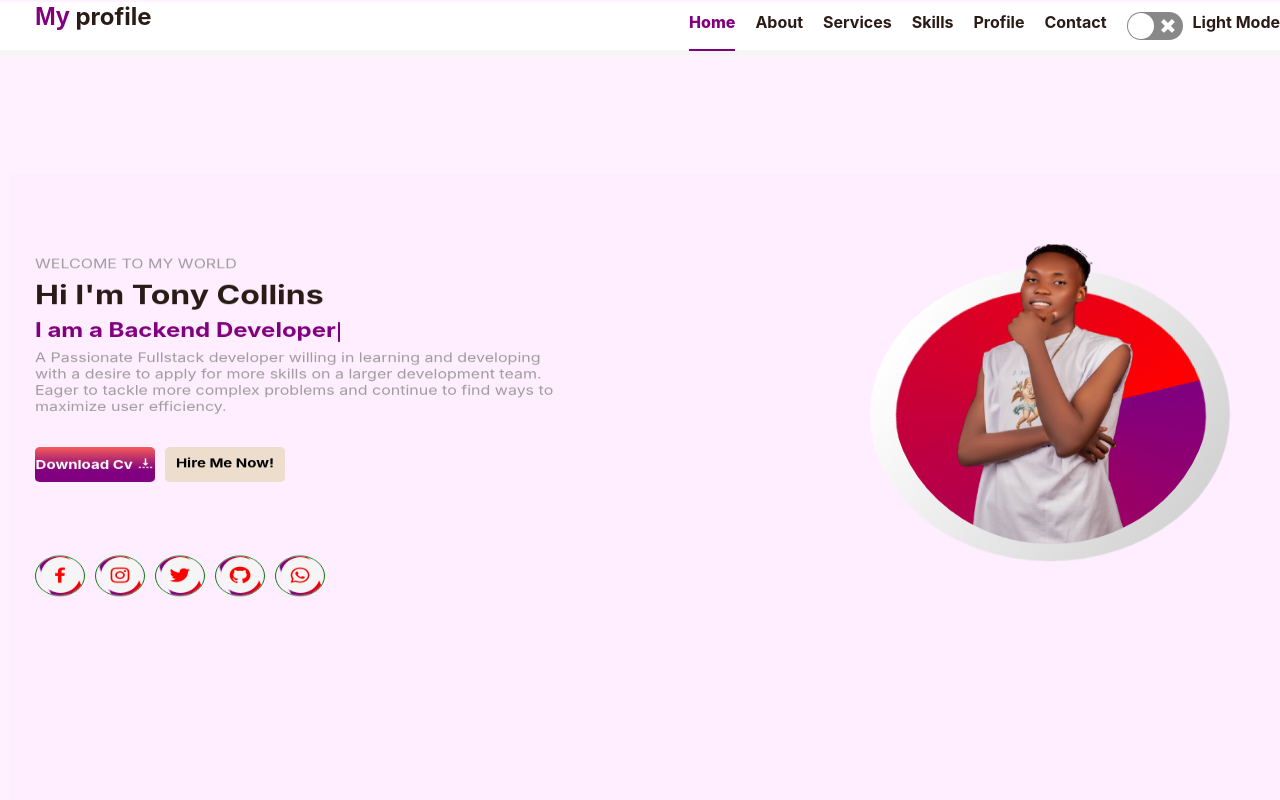
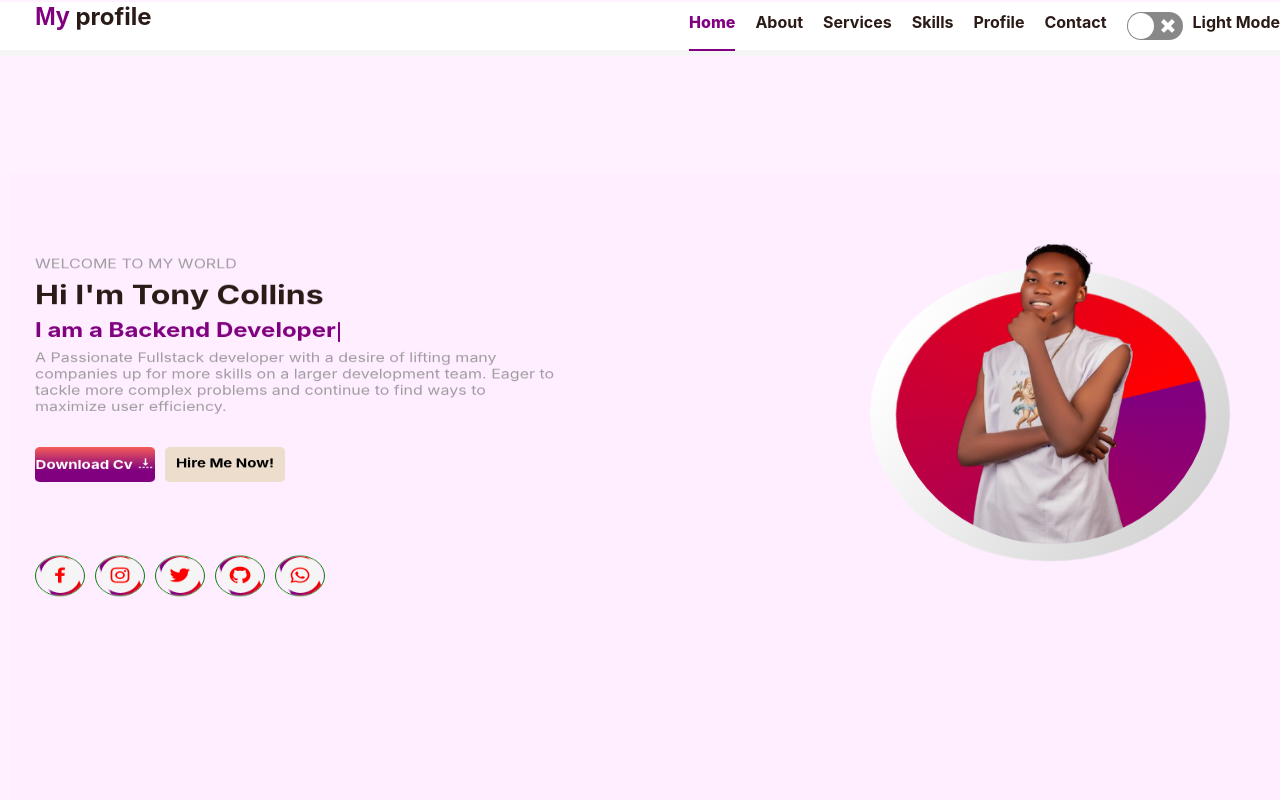
Before and after one commit to ugwucollins/PortFolio, a React (Vite) app in the folder My-Profile/: page / in a window 1280 px wide. Shown: the top 800 px of the page. Built offline with nearby package versions, Linux system fonts and the light colour scheme.

Commit message:
updated the text
my portfoilo

```diff
--- a/My-Profile/src/Compontent/Home.tsx
+++ b/My-Profile/src/Compontent/Home.tsx
@@ -26,10 +26,10 @@ const Home = ({ Open }: any) => {
             /> */}
           </h2>
           <p className="home-p">
-            A Passionate Fullstack developer willing in learning and developing
-            with a desire to apply for more skills on a larger development team.
-            Eager to tackle more complex problems and continue to find ways to
-            maximize user efficiency.
+            A Passionate Fullstack developer with a desire of lifting many
+            companies up for more skills on a larger development team. Eager to
+            tackle more complex problems and continue to find ways to maximize
+            user efficiency.
           </p>
         </div>
 
--- a/My-Profile/src/Compontent/Profile.tsx
+++ b/My-Profile/src/Compontent/Profile.tsx
@@ -113,7 +113,7 @@ const Profile = () => {
             >
               Javascript Project
             </button>
-            +{" "}
+
             <button
               className={active4 ? "Onactive-p" : "profile-btn4"}
               onClick={onreact}
@@ -149,7 +149,7 @@ const Profile = () => {
                 website which was fully mobile responsive and awsome
                     "
                 h="I also"
-                links="https://ugwucollins.github.io/Html-Css-and-JavaScrpit-projects/landening1/page.html"
+                links="https://exercise-iota.vercel.app/"
                 links2="Gym Excerise"
               />
               <ProCard
@@ -245,7 +245,7 @@ const Profile = () => {
                 website which was fully mobile responsive and awsome
                     "
                 h="I also"
-                links="https://ugwucollins.github.io/Html-Css-and-JavaScrpit-projects/landening1/page.html"
+                links="https://exercise-iota.vercel.app/"
                 links2="Gym Excerise"
               />
               <ProCard
```
